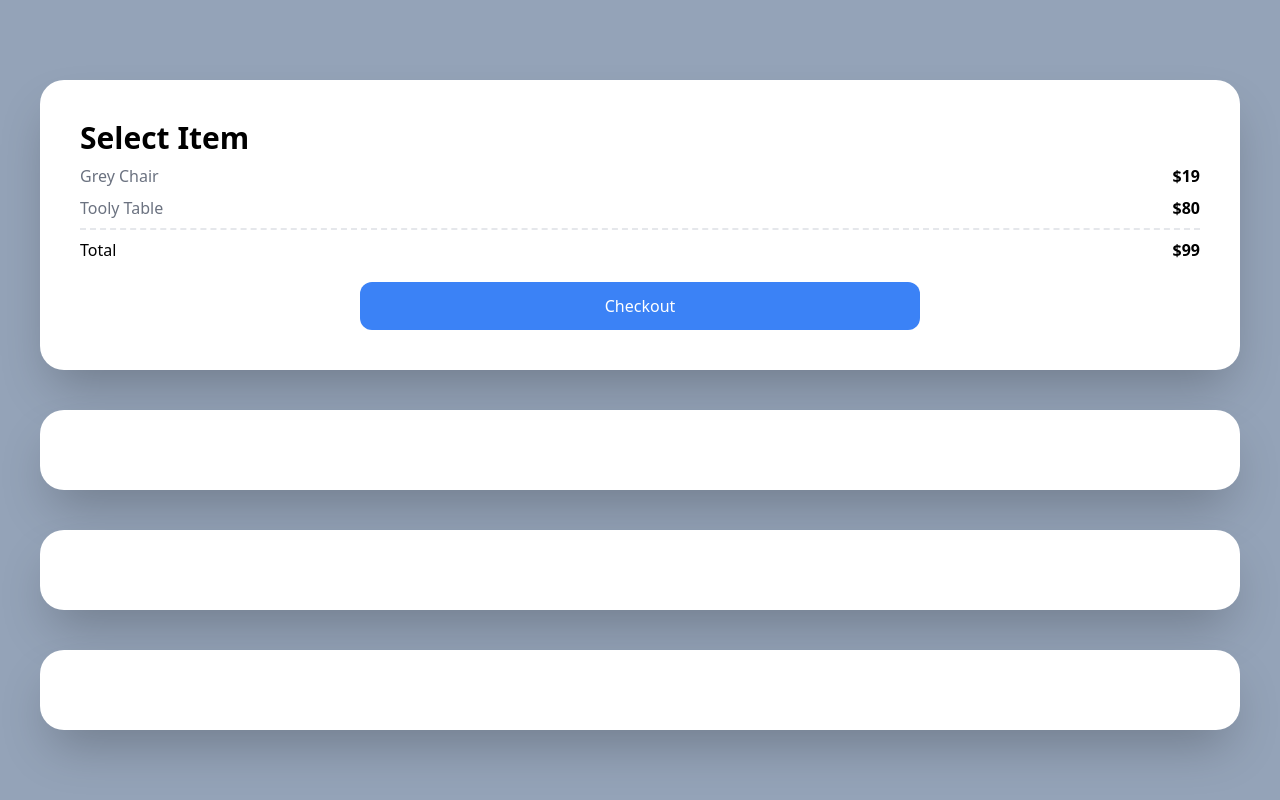
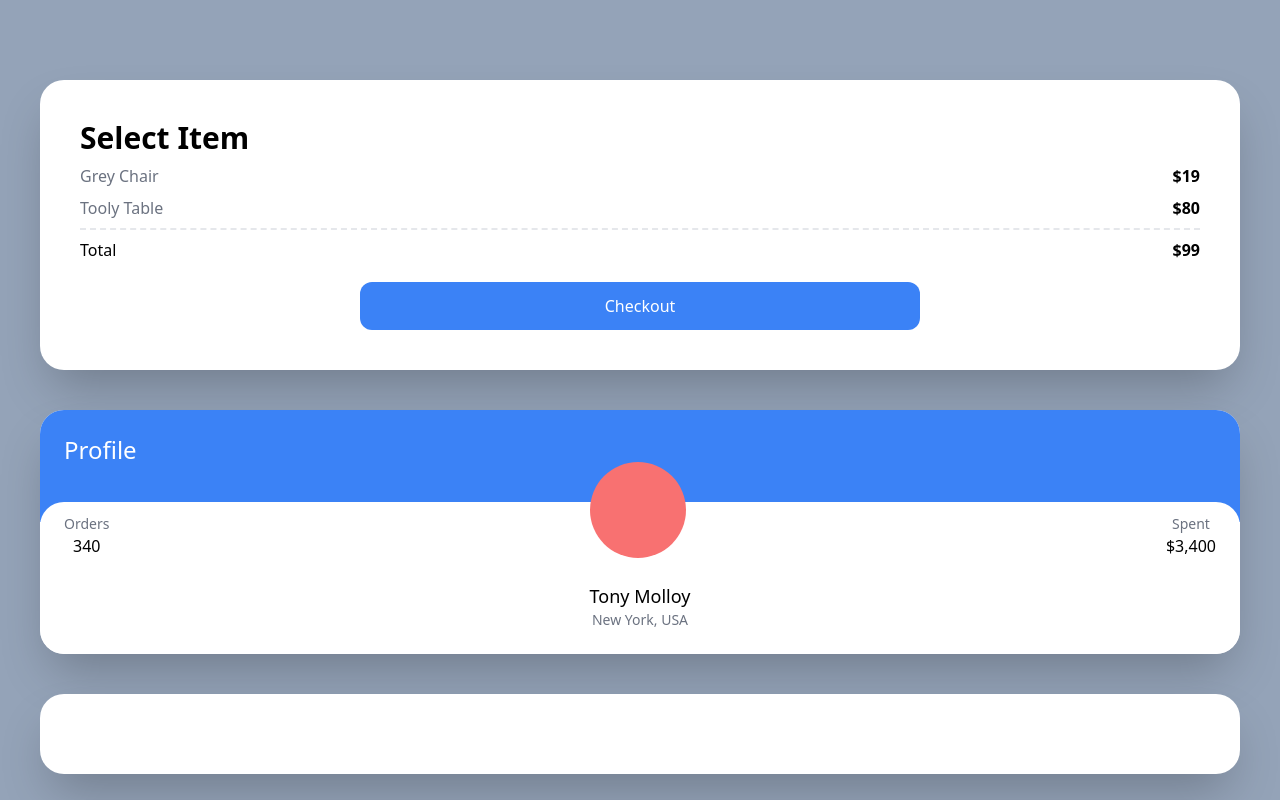
Before and after one commit to alstjr5949/carrot, a Next.js app: page / in a window 1280 px wide. Shown: the top 800 px of the page. Built offline with nearby package versions, Linux system fonts and the light colour scheme.

Commit message:
<study> tailwind study 2

```diff
--- a/pages/index.tsx
+++ b/pages/index.tsx
@@ -21,7 +21,28 @@ const Home: NextPage = () => {
           Checkout
         </div>
       </div>
-      <div className="rounded-3xl bg-white p-10 shadow-2xl"></div>
+      <div className="overflow-hidden rounded-3xl bg-white shadow-2xl">
+        <div className="bg-blue-500 p-6 pb-14">
+          <span className="text-2xl text-white">Profile</span>
+        </div>
+        <div className="relative -mt-5 rounded-3xl bg-white p-6">
+          <div className="relative -top-16 flex items-end justify-between">
+            <div className="flex flex-col items-center">
+              <span className="text-sm text-gray-500">Orders</span>
+              <span className="font-medium">340</span>
+            </div>
+            <div className="h-24 w-24 rounded-full bg-red-400" />
+            <div className="flex flex-col items-center">
+              <span className="text-sm text-gray-500">Spent</span>
+              <span className="font-medium">$3,400</span>
+            </div>
+          </div>
+          <div className="relative -mt-10 flex flex-col items-center">
+            <span className="text-lg font-medium">Tony Molloy</span>
+            <span className="text-sm text-gray-500">New York, USA</span>
+          </div>
+        </div>
+      </div>
       <div className="rounded-3xl bg-white p-10 shadow-2xl"></div>
       <div className="rounded-3xl bg-white p-10 shadow-2xl"></div>
     </div>
```
